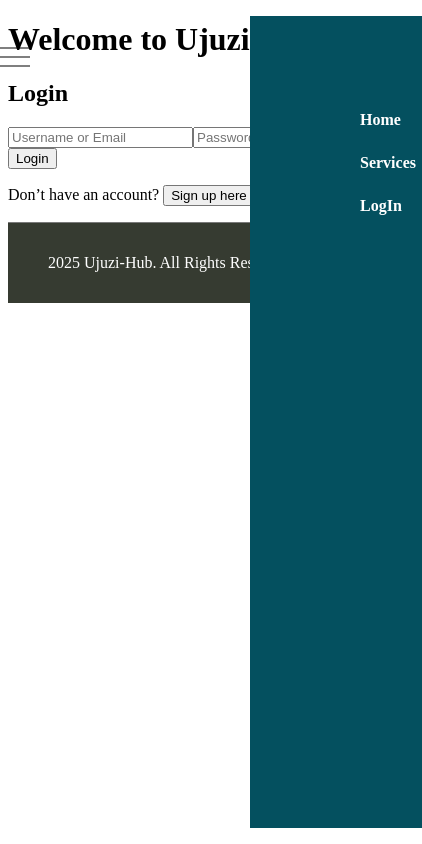
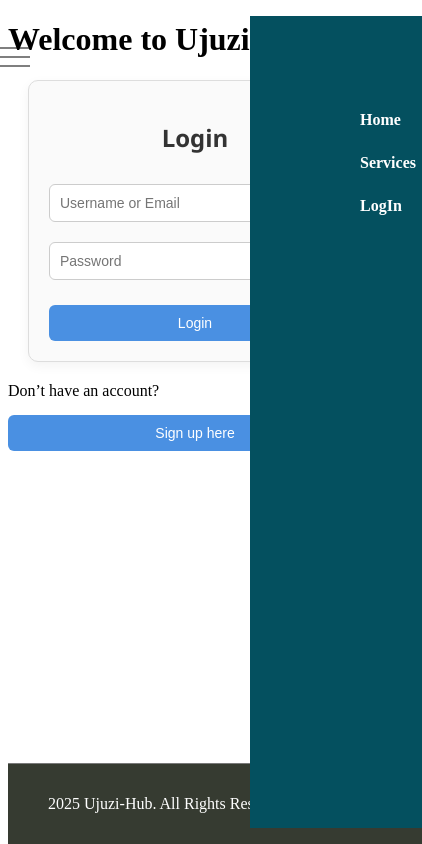
Before and after one commit to Melloniah/Ujuzi-Hub-project, a React (Create React App) app in the folder client/: page /login in a window 390 px wide. Shown: the whole page, 422 px wide, since content can reach past the window. Built offline with nearby package versions, Linux system fonts and the light colour scheme.

Commit message:
added some css

```diff
--- /dev/null
+++ b/client/src/components/SignUpForm.css
@@ -0,0 +1,71 @@
+/* SignupForm.css */
+
+form {
+  max-width: 400px;
+  margin: 40px auto;
+  padding: 30px;
+  border: 1px solid #ddd;
+  border-radius: 10px;
+  background-color: #fafafa;
+  box-shadow: 0 4px 12px rgba(0, 0, 0, 0.05);
+  font-family: 'Segoe UI', Tahoma, Geneva, Verdana, sans-serif;
+}
+
+h2 {
+  text-align: center;
+  margin-bottom: 20px;
+  color: #333;
+}
+
+input {
+  width: 100%;
+  padding: 12px 15px;
+  margin: 10px 0;
+  border: 1px solid #ccc;
+  border-radius: 6px;
+  box-sizing: border-box;
+  font-size: 16px;
+  transition: border 0.3s ease;
+}
+
+input:focus {
+  border-color: #4a90e2;
+  outline: none;
+}
+
+button {
+  width: 100%;
+  padding: 12px;
+  background-color: #4a90e2;
+  color: white;
+  border: none;
+  border-radius: 6px;
+  font-size: 16px;
+  cursor: pointer;
+  transition: background-color 0.3s ease;
+  margin-top: 15px;
+}
+
+button:hover {
+  background-color: #357abd;
+}
+
+div[style*="color: red"] {
+  margin-top: 12px;
+  font-size: 14px;
+  text-align: center;
+  color: #d9534f;
+}
+
+/* Responsive */
+@media (max-width: 480px) {
+  form {
+    padding: 20px;
+    margin: 20px;
+  }
+
+  input, button {
+    font-size: 14px;
+    padding: 10px;
+  }
+}
--- a/client/src/components/SignUpForm.jsx
+++ b/client/src/components/SignUpForm.jsx
@@ -1,5 +1,8 @@
+import '../components/SignUpForm.css';
+
 //register a new user
 import React, { useState } from 'react';
+import { useNavigate } from 'react-router-dom'; // for navigation
 
 // onSignUp is a prop
 function SignupForm({ onSuccess }) {
@@ -9,32 +12,68 @@ function SignupForm({ onSuccess }) {
   const [phonenumber, setPhonenumber] = useState("")
   const [error, setError] = useState("")
 
+  const navigate = useNavigate(); // navigation hook
 
+  const [user, setUser] = useState()
 
-  const handleSubmit = async(e) => {
+  console.log(user)
+
+  // Fetch users
+  // Extracted signup logic
+  const signupUser = async ({ username, email, password, phone_number }) => {
+    try {
+      const res = await fetch("/signup", {
+        method: "POST",
+        headers: {
+          "Content-Type": "application/json"
+        },
+        credentials: "include",
+        body: JSON.stringify({
+          username,
+          email,
+          password,
+          phone_number
+        })
+      });
+
+      const data = await res.json();
+
+      if (res.ok) {
+        setUser(data); // Set user in parent or global state
+        onSuccess?.(); // Call success callback if provided
+
+        // Clear form
+        setName("");
+        setEmail("");
+        setPassword("");
+        setPhonenumber("");
+
+        // Alert user
+        alert("Signup successful!");
+
+        // Redirect to login
+        navigate("/login");
+
+      } else {
+        setError(data.error || "Failed to sign up.");
+      }
+    } catch (err) {
+      console.error("Signup error:", err);
+      setError("Server error.");
+    }
+  };
+
+  const handleSubmit = async (e) => {
     e.preventDefault();
     setError("");
-    try{
-      const res = await fetch("/signup", {
-        method: "POST",
-      headers: { "Content-Type": "application/json" },
-      body: JSON.stringify({
-        username: name,
-        email,
-        password,
-        phone_number: phonenumber
-      }),
-        credentials: "include", //important for cookies
-      });
-      if (res.ok){
-        onSuccess(); //or redirect to login/dashboard
-      }else {
-        const data = await res.json();
-        setError(data.message || "Failed to sign up."); //match backend error key
-      }
-    }catch {
-      setError("Server error.");
-    }
+
+    // Call signup function with form data
+    await signupUser({
+      username: name,
+      email,
+      password,
+      phone_number: phonenumber
+    });
   };
 
   return (
--- a/client/src/pages/Footer.css
+++ b/client/src/pages/Footer.css
@@ -6,7 +6,7 @@
     border-top: 1px solid #797979;
     padding: 15px 20px;
     width: 100%;
-    position: relative;
+    position: fixed;
     bottom: 0;
 }
 
--- a/client/src/pages/Services.jsx
+++ b/client/src/pages/Services.jsx
@@ -1,5 +1,5 @@
 import React from "react";
-import { FundiCard } from "./FundiCard";
+import { FundiCard } from "../components/FundiCard";
 import "../pages/Services.css";
 
 // Images
```
